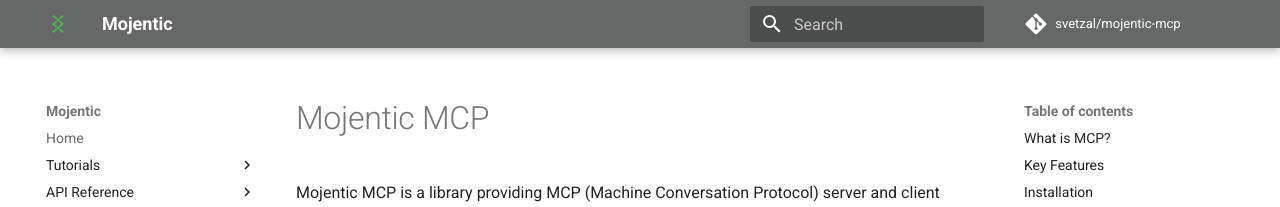
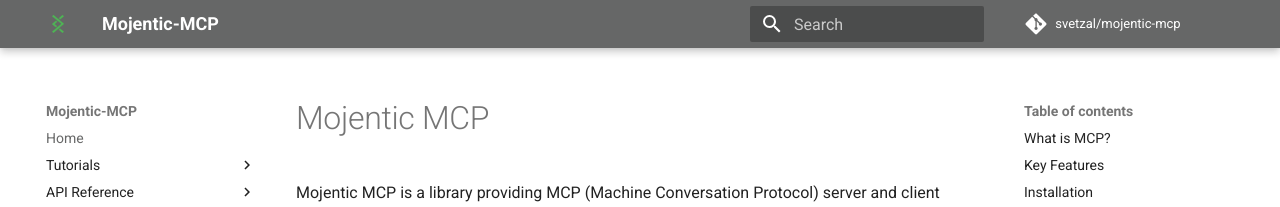
Before and after one commit to svetzal/mojentic-mcp, an MkDocs documentation site: the page built from docs/index.md, in a window 1280 px wide. Shown: the top 207 px of the page. Built offline with MkDocs 1.6.1 and Material for MkDocs 9.7.7, drawn with Linux system fonts in a browser that asks for light colours; comment, search, counter and statistics services are not loaded.

Commit message:
Tweak the site name

```diff
--- a/mkdocs.yml
+++ b/mkdocs.yml
@@ -1,4 +1,4 @@
-site_name: Mojentic
+site_name: Mojentic-MCP
 theme:
   name: material
   features:
```
